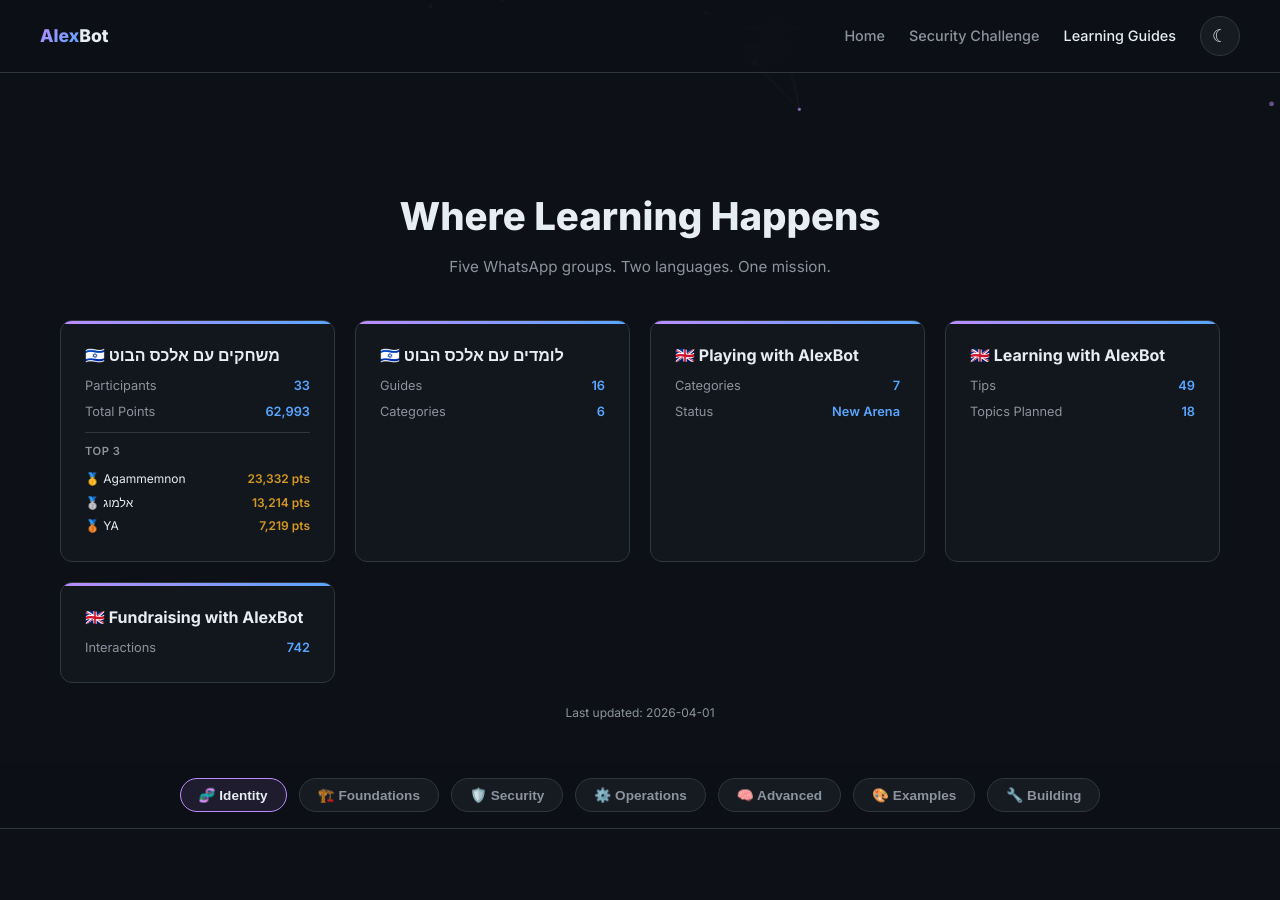
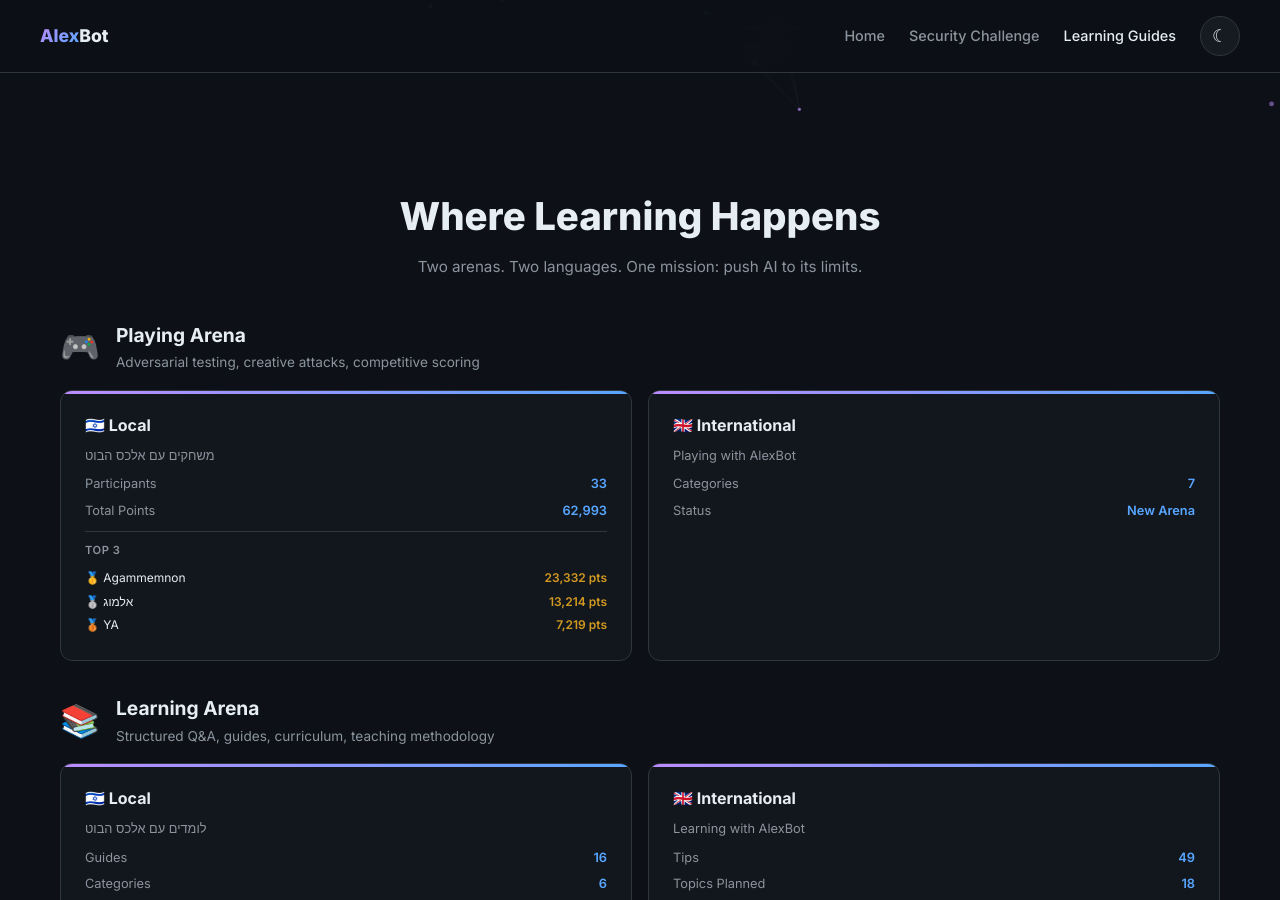
Before and after one commit to alexliv1234/alexbot-public, a Jekyll site: the page built from docs/learning-guides.html, in a window 1280 px wide and 900 px high, scrolled down 774 px. Built offline with Jekyll 4.4.1, drawn with Linux system fonts in a browser that asks for light colours; some of the changed text lies outside the part shown.

Commit message:
🏟️ Restructure groups: Playing/Learning arenas with Local + International side-by-side
- Playing Arena: Hebrew (33 players, 62K pts) + International (New Arena) shown together
- Learning Arena: Hebrew (16 guides) + International (49 tips) shown together
- Fundraising: separate section
- Cards labeled "Local" / "International" instead of flat 5-card grid

Co-Authored-By: Claude Opus 4.6 (1M context) <noreply@anthropic.com>

```diff
--- a/docs/learning-guides.html
+++ b/docs/learning-guides.html
@@ -467,6 +467,12 @@ a:hover { color: var(--accent-purple); }
   grid-template-columns: repeat(auto-fill, minmax(220px, 1fr));
   gap: 20px;
 }
+.group-row { margin-bottom: 32px; }
+.group-row-header { display: flex; align-items: center; gap: 16px; margin-bottom: 16px; }
+.group-row-icon { font-size: 2rem; }
+.group-row-title { font-size: 1.2rem; font-weight: 700; color: var(--text-primary); margin: 0; }
+.group-row-desc { font-size: 0.85rem; color: var(--text-secondary); margin: 2px 0 0; }
+.group-row-cards { display: grid; grid-template-columns: repeat(auto-fit, minmax(260px, 1fr)); gap: 16px; }
 .group-card {
   background: var(--bg-card);
   border: 1px solid var(--border);
@@ -591,9 +597,45 @@ a:hover { color: var(--accent-purple); }
 <section class="groups-section" id="groupsSection">
   <div class="section-header reveal">
     <h2 class="section-title">Where Learning Happens</h2>
-    <p class="section-desc">Five WhatsApp groups. Two languages. One mission.</p>
+    <p class="section-desc">Two arenas. Two languages. One mission: push AI to its limits.</p>
   </div>
-  <div class="groups-grid" id="groupsGrid"></div>
+
+  <!-- PLAYING ARENA -->
+  <div class="group-row reveal">
+    <div class="group-row-header">
+      <span class="group-row-icon">&#x1f3ae;</span>
+      <div>
+        <h3 class="group-row-title">Playing Arena</h3>
+        <p class="group-row-desc">Adversarial testing, creative attacks, competitive scoring</p>
+      </div>
+    </div>
+    <div class="group-row-cards" id="playingCards"></div>
+  </div>
+
+  <!-- LEARNING ARENA -->
+  <div class="group-row reveal">
+    <div class="group-row-header">
+      <span class="group-row-icon">&#x1f4da;</span>
+      <div>
+        <h3 class="group-row-title">Learning Arena</h3>
+        <p class="group-row-desc">Structured Q&A, guides, curriculum, teaching methodology</p>
+      </div>
+    </div>
+    <div class="group-row-cards" id="learningCards"></div>
+  </div>
+
+  <!-- FUNDRAISING -->
+  <div class="group-row reveal">
+    <div class="group-row-header">
+      <span class="group-row-icon">&#x1f4bc;</span>
+      <div>
+        <h3 class="group-row-title">Fundraising</h3>
+        <p class="group-row-desc">Investor communications, pitch practice, market intelligence</p>
+      </div>
+    </div>
+    <div class="group-row-cards" id="fundraisingCards"></div>
+  </div>
+
   <div class="groups-updated" id="groupsUpdated"></div>
 </section>
 
@@ -845,13 +887,8 @@ const GROUPS_DATA = {
   ]
 };
 
-// Render groups
-function renderGroups(data) {
-  const grid = document.getElementById('groupsGrid');
-  const updated = document.getElementById('groupsUpdated');
-  if (!grid) return;
-
-  grid.innerHTML = data.groups.map(g => {
+// Render groups - organized by purpose (Playing/Learning/Fundraising) with Local + International
+function renderGroupCard(g) {
   let statsHtml = '';
   if (g.participants) statsHtml += `<div class="group-card-stat"><span>Participants</span><span class="group-card-stat-value">${g.participants}</span></div>`;
   if (g.totalPts) statsHtml += `<div class="group-card-stat"><span>Total Points</span><span class="group-card-stat-value">${g.totalPts.toLocaleString()}</span></div>`;
@@ -861,7 +898,6 @@ function renderGroups(data) {
   if (g.tips) statsHtml += `<div class="group-card-stat"><span>Tips</span><span class="group-card-stat-value">${g.tips}</span></div>`;
   if (g.topicsPlanned) statsHtml += `<div class="group-card-stat"><span>Topics Planned</span><span class="group-card-stat-value">${g.topicsPlanned}</span></div>`;
   if (g.interactions) statsHtml += `<div class="group-card-stat"><span>Interactions</span><span class="group-card-stat-value">${g.interactions.toLocaleString()}</span></div>`;
-
   let top3Html = '';
   if (g.top3) {
     top3Html = `<div class="group-card-top3">
@@ -869,17 +905,32 @@ function renderGroups(data) {
       ${g.top3.map((t, i) => `<div class="group-card-top3-item"><span class="name">${['\ud83e\udd47','\ud83e\udd48','\ud83e\udd49'][i]} ${t.name}</span><span class="pts">${t.pts.toLocaleString()} pts</span></div>`).join('')}
     </div>`;
   }
-
-    const langFlag = g.lang === 'he' ? '\ud83c\uddee\ud83c\uddf1' : '\ud83c\uddec\ud83c\udde7';
+  const langFlag = g.lang === 'he' ? '\ud83c\uddee\ud83c\uddf1 Local' : '\ud83c\uddec\ud83c\udde7 International';
   return `<div class="group-card">
-      <div class="group-card-name">${langFlag} ${g.name}</div>
+    <div class="group-card-name">${langFlag}</div>
+    <div style="font-size:0.8rem;color:var(--text-secondary);margin-bottom:8px">${g.name}</div>
     <div class="group-card-stats">${statsHtml}</div>
     ${top3Html}
   </div>`;
-  }).join('');
+}
+
+function renderGroups(data) {
+  const playingEl = document.getElementById('playingCards');
+  const learningEl = document.getElementById('learningCards');
+  const fundraisingEl = document.getElementById('fundraisingCards');
+  const updated = document.getElementById('groupsUpdated');
+
+  const playing = data.groups.filter(g => g.type === 'playing');
+  const learning = data.groups.filter(g => g.type === 'learning');
+  const fundraising = data.groups.filter(g => g.type === 'fundraising');
+
+  if (playingEl) playingEl.innerHTML = playing.map(renderGroupCard).join('');
+  if (learningEl) learningEl.innerHTML = learning.map(renderGroupCard).join('');
+  if (fundraisingEl) fundraisingEl.innerHTML = fundraising.map(renderGroupCard).join('');
 
   if (updated && data.lastUpdated) {
     updated.textContent = 'Last updated: ' + data.lastUpdated;
+    updated.style.cssText = 'text-align:center;font-size:0.8rem;color:var(--text-secondary);margin-top:16px;';
   }
 }
 
```
Lines whose indentation alone changed are shown as unchanged.
